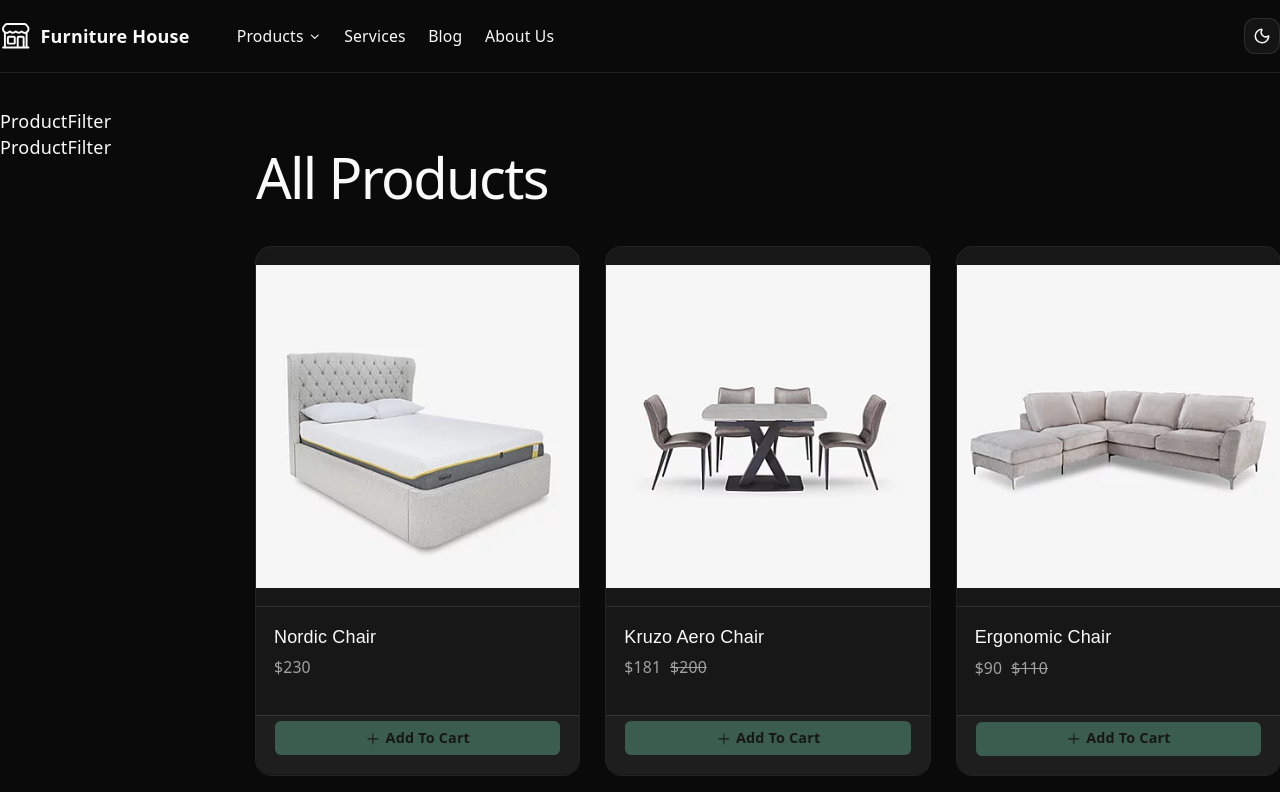
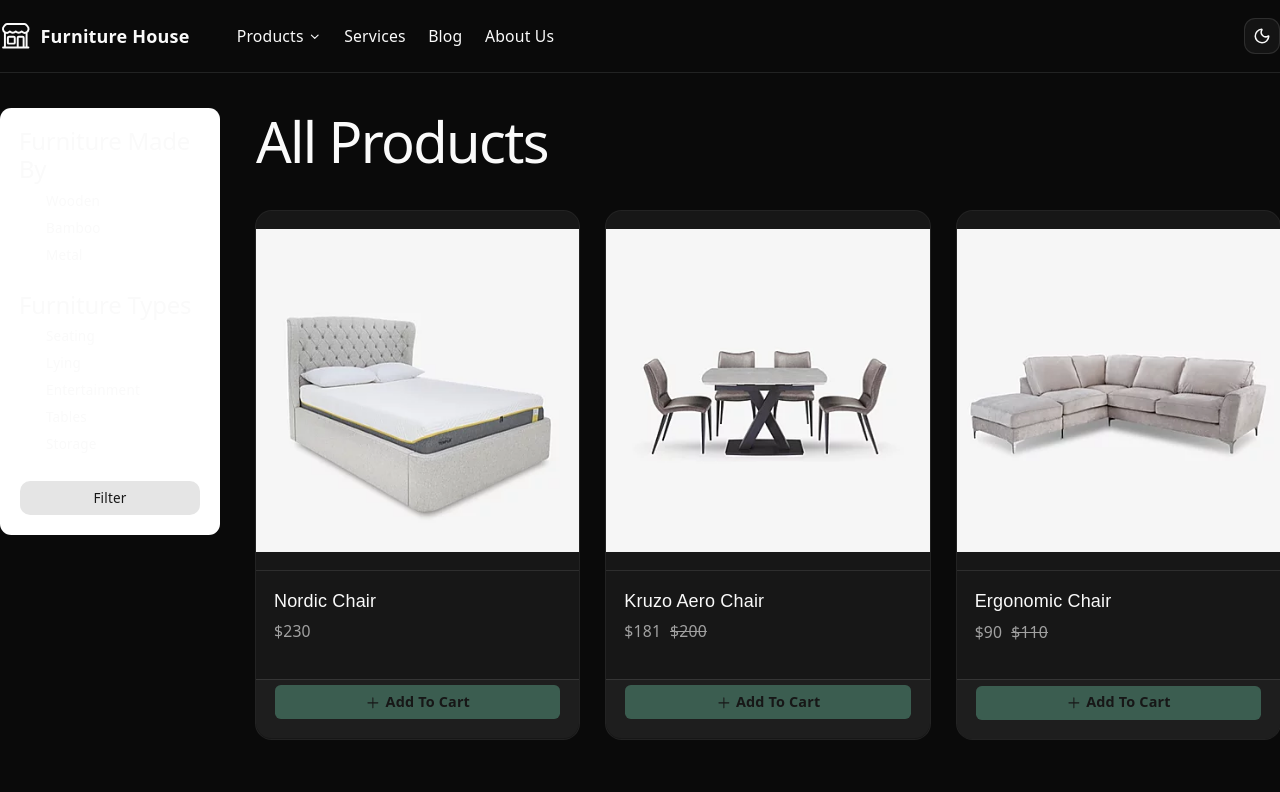
Before and after one commit to myatmonphyusin2022-spec/Furniture, a React (Vite) app in the folder Furniture/: page /products in a window 1280 px wide. Shown: the top 792 px of the page. Built offline with nearby package versions, Linux system fonts and the light colour scheme.

Commit message:
updated ProductFilter and Product

```diff
--- a/Furniture/src/components/products/ProductFilter.tsx
+++ b/Furniture/src/components/products/ProductFilter.tsx
@@ -1,9 +1,54 @@
-import React from 'react'
+import { Checkbox } from "@/components/ui/checkbox";
+import { Button } from "@/components/ui/button";
 
-function ProductFilter() {
+const furnitureMadeBy = [
+  { id: "wooden", label: "Wooden" },
+  { id: "bamboo", label: "Bamboo" },
+  { id: "metal", label: "Metal" },
+];
+
+const furnitureTypes = [
+  { id: "seating", label: "Seating" },
+  { id: "lying", label: "Lying" },
+  { id: "entertainment", label: "Entertainment" },
+  { id: "tables", label: "Tables" },
+  { id: "storage", label: "Storage" },
+];
+
+export default function ProductFilter() {
   return (
-    <div>ProductFilter</div>
-  )
+    <div className="w-[220px] rounded-lg border bg-white p-4">
+      {/* Furniture Made By */}
+      <div className="mb-6">
+        <h2 className="mb-3 text-sm font-semibold">Furniture Made By</h2>
+
+        {furnitureMadeBy.map((item) => (
+          <div key={item.id} className="mb-2 flex items-center gap-2">
+            <Checkbox id={item.id} />
+
+            <label htmlFor={item.id} className="text-xs">
+              {item.label}
+            </label>
+          </div>
+        ))}
+      </div>
+
+      {/* Furniture Types */}
+      <div className="mb-6">
+        <h2 className="mb-3 text-sm font-semibold">Furniture Types</h2>
+
+        {furnitureTypes.map((item) => (
+          <div key={item.id} className="mb-2 flex items-center gap-2">
+            <Checkbox id={item.id} />
+
+            <label htmlFor={item.id} className="text-xs">
+              {item.label}
+            </label>
+          </div>
+        ))}
+      </div>
+
+      <Button className="w-full text-xs">Filter</Button>
+    </div>
+  );
 }
-
-export default ProductFilter
--- a/Furniture/src/pages/products/Product.tsx
+++ b/Furniture/src/pages/products/Product.tsx
@@ -8,16 +8,9 @@ function Product() {
     <div className="container mx-auto">
       <section className="flex flex-col lg:flex-row">
         <section className="my-8 ml-4 w-full lg:ml-0 lg:w-1/5">
-          <ProductFilter
-            title="Furniture made by"
-            filterlist={filterList.categories}
-          />
-          <ProductFilter
-            title="Furniture Types"
-            filterlist={filterList.types}
-          />
+          <ProductFilter filterList={filterList} />
         </section>
-        <section className="my-8 ml-4 w-full lg:ml-0 lg:w-4/5">
+        <section className="w-full lg:ml-0 lg:w-4/5">
           <h1 className="text-2xl font-bold">All Products</h1>
           <div className="mb-12 grid grid-cols-1 gap-6 gap-y-12 px-4 md:grid-cols-2 md:px-0 lg:grid-cols-3">
             {products.map((product) => (
```
